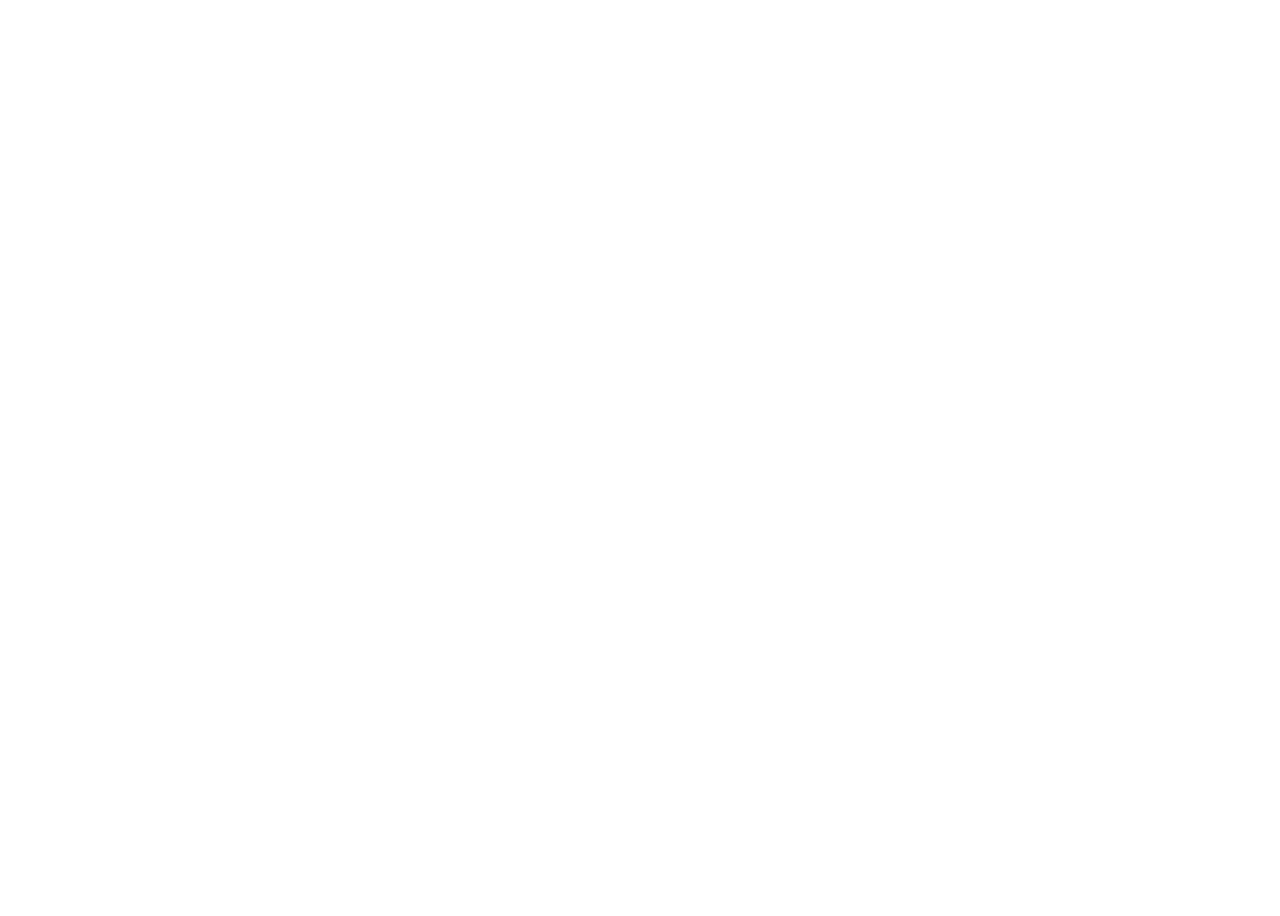
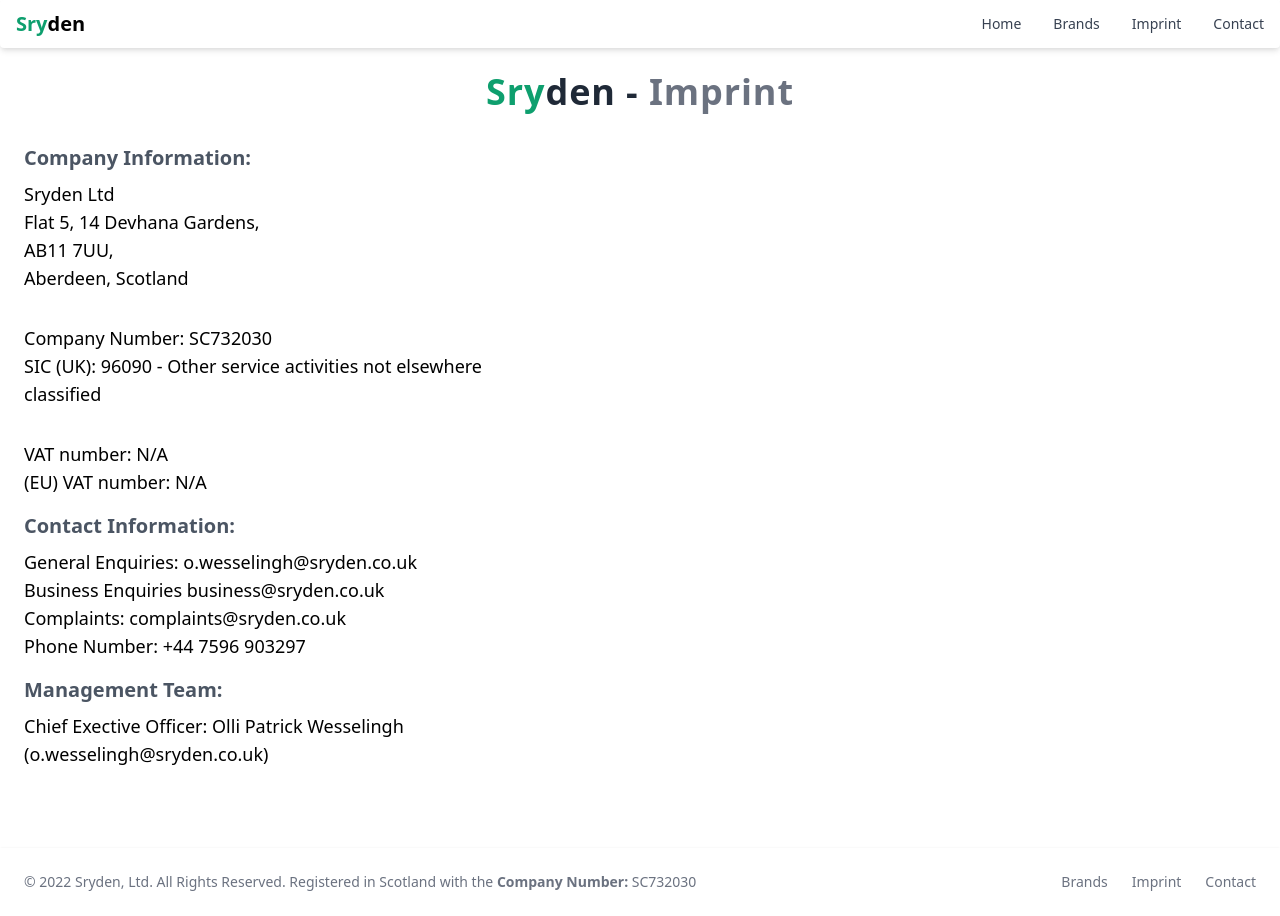
Before and after one commit to Sryden-Ltd/Sryden, a Nuxt app: page /imprint in a window 1280 px wide. Before the commit this address had no page. Before the commit the page ends 800 px from the top, so only its background shows below. Built offline with nearby package versions, Linux system fonts and the light colour scheme.

Commit message:
Feat: Added Imprints Page

```diff
--- a/components/Footer.vue
+++ b/components/Footer.vue
@@ -1,11 +1,14 @@
 <template>
     <footer class="p-4 bg-white shadow md:flex md:items-center md:justify-between md:p-6 dark:bg-gray-800">
     <span class="text-sm text-gray-500 sm:text-center dark:text-gray-400">© 2022 <a href="/#" class="hover:underline">Sryden, Ltd</a>. All Rights Reserved.
-    <span class="mr-4 md:mr-6"><span class="font-bold">Company Number: </span>SC732030</span>
+    <span class="mr-4 md:mr-6">Registered in Scotland with the <span class="font-bold">Company Number: </span>SC732030</span>
     </span>
     <ul class="flex flex-wrap items-center mt-3 text-sm text-gray-500 dark:text-gray-400 sm:mt-0">
         <li>
             <a href="/#services" class="mr-4 hover:underline md:mr-6 ">Brands</a>
+        </li>
+        <li>
+            <a href="/#services" class="mr-4 hover:underline md:mr-6 ">Imprint</a>
         </li>
         <li>
             <a href="mailto:hello@olliwes.me" class="hover:underline">Contact</a>
--- /dev/null
+++ b/components/ImprintHero.vue
@@ -0,0 +1,62 @@
+<template>
+<div>
+    <div class="flex flex-col min-h-screen">
+        <div class="pt-6">
+            <div class="text-center">
+                <h1 class="text-4xl tracking-wide text-white text-gray-800 font-bold"><span class="text-green-500">Sry</span>den - <span class="text-gray-500">Imprint</span></h1>
+            </div>
+            <div class="container px-6 py-4 mx-auto">
+        <div class="flex flex-col w-full">
+            <div class="max-w-lg">
+                <p class="text-xl pb-2 font-bold mt-4 text-gray-300 text-gray-600">Company Information:</p>
+                <p class="text-lg">
+                    Sryden Ltd
+                    <br>
+                    Flat 5, 14 Devhana Gardens,
+                    <br>
+                    AB11 7UU,
+                    <br>
+                    Aberdeen, Scotland
+                </p>
+                <p class="text-lg mt-8">
+                    Company Number: SC732030
+                    <br>
+                    SIC (UK): 96090 - Other service activities not elsewhere classified
+                </p>
+                <p class="text-lg mt-8">
+                    VAT number: N/A
+                    <br>
+                    (EU) VAT number: N/A
+                </p>
+
+            <p class="text-xl pb-2 font-bold mt-4 text-gray-300 text-gray-600">Contact Information:</p>
+                <p class="text-lg">
+                    General Enquiries: <a class="hover:underline" href="mailto:o.wesselingh@sryden.co.uk">o.wesselingh@sryden.co.uk</a>
+                    <br>
+                    Business Enquiries <a class="hover:underline" href="mailto:business@sryden.co.uk">business@sryden.co.uk</a>
+                    <br>
+                    Complaints: <a class="hover:underline" href="mailto:complaints@sryden.co.uk">complaints@sryden.co.uk</a>
+                    <br>
+                    Phone Number: <a class="hover:underline" href="tel:+44-7596-903297">+44 7596 903297</a>
+                </p>
+
+            <p class="text-xl pb-2 font-bold mt-4 text-gray-300 text-gray-600">Management Team:</p>
+            <p class="text-lg">
+                    Chief Exective Officer: Olli Patrick Wesselingh (<a class="hover:underline" href="mailto:o.wesselingh@sryden.co.uk">o.wesselingh@sryden.co.uk</a>)
+                </p>
+            </div>
+        </div>
+    </div>
+        </div>
+    </div>
+    <div>
+
+    </div>
+</div>
+</template>
+
+<script>
+export default {
+  name: 'ImprintHero'
+}
+</script>
--- a/components/Projects.vue
+++ /dev/null
@@ -1,71 +0,0 @@
-<template>
-    <section class="overflow-hidden text-gray-700 ">
-        <div class="mt-12 text-4xl font-bold text-center">
-            <h1>Some work we have done</h1>
-        </div>
-  <div class="container px-5 py-2 mx-auto lg:pt-12 lg:px-32">
-    <div class="flex flex-wrap -m-1 md:-m-2">
-      <div class="flex flex-wrap w-1/3">
-        <div class="w-full p-1 md:p-2">
-          <img alt="gallery" class="block object-cover object-center w-full h-full rounded-lg"
-            src="https://usercontent.catto.pictures/toki0179/72c3247a-2c51-4806-b75d-71866884b709.png">
-        </div>
-      </div>
-      <div class="flex flex-wrap w-1/3">
-        <div class="w-full p-1 md:p-2">
-          <img alt="gallery" class="block object-cover object-center w-full h-full rounded-lg"
-            src="https://shahpourpouyan.com/wp-content/uploads/2018/10/orionthemes-placeholder-image-1.png">
-        </div>
-      </div>
-      <div class="flex flex-wrap w-1/3">
-        <div class="w-full p-1 md:p-2">
-          <img alt="gallery" class="block object-cover object-center w-full h-full rounded-lg"
-            src="https://shahpourpouyan.com/wp-content/uploads/2018/10/orionthemes-placeholder-image-1.png">
-        </div>
-      </div>
-      <div class="flex flex-wrap w-1/3">
-        <div class="w-full p-1 md:p-2">
-          <img alt="gallery" class="block object-cover object-center w-full h-full rounded-lg"
-            src="https://shahpourpouyan.com/wp-content/uploads/2018/10/orionthemes-placeholder-image-1.png">
-        </div>
-      </div>
-      <div class="flex flex-wrap w-1/3">
-        <div class="w-full p-1 md:p-2">
-          <img alt="gallery" class="block object-cover object-center w-full h-full rounded-lg"
-            src="https://shahpourpouyan.com/wp-content/uploads/2018/10/orionthemes-placeholder-image-1.png">
-        </div>
-      </div>
-      <div class="flex flex-wrap w-1/3">
-        <div class="w-full p-1 md:p-2">
-          <img alt="gallery" class="block object-cover object-center w-full h-full rounded-lg"
-            src="https://shahpourpouyan.com/wp-content/uploads/2018/10/orionthemes-placeholder-image-1.png">
-        </div>
-      </div>
-      <div class="flex flex-wrap w-1/3">
-        <div class="w-full p-1 md:p-2">
-          <img alt="gallery" class="block object-cover object-center w-full h-full rounded-lg"
-            src="https://shahpourpouyan.com/wp-content/uploads/2018/10/orionthemes-placeholder-image-1.png">
-        </div>
-      </div>
-      <div class="flex flex-wrap w-1/3">
-        <div class="w-full p-1 md:p-2">
-          <img alt="gallery" class="block object-cover object-center w-full h-full rounded-lg"
-            src="https://shahpourpouyan.com/wp-content/uploads/2018/10/orionthemes-placeholder-image-1.png">
-        </div>
-      </div>
-      <div class="flex flex-wrap w-1/3">
-        <div class="w-full p-1 md:p-2">
-          <img alt="gallery" class="block object-cover object-center w-full h-full rounded-lg"
-            src="https://shahpourpouyan.com/wp-content/uploads/2018/10/orionthemes-placeholder-image-1.png">
-        </div>
-      </div>
-    </div>
-  </div>
-</section>
-</template>
-
-<script>
-export default {
-  name: 'Projects'
-}
-</script>
--- a/components/TitleHero.vue
+++ b/components/TitleHero.vue
@@ -4,8 +4,7 @@
         <div class="flex flex-col items-center w-full lg:flex-row lg:w-1/2">
             <div class="max-w-lg">
                 <h1 class="text-xl tracking-wide text-white text-gray-800 lg:text-3xl lg:text-4xl font-bold"><span class="text-green-500">Sry</span>den</h1>
-                <p class="mt-4 text-gray-300 text-gray-600">Over some time we began to notice the fact that there is a lack of up-to-date software for companies.
-                    To help combat this problem we decided to create software for companies all over the world.
+                <p class="mt-4 text-gray-300 text-gray-600">Sryden is an independent development studio based out of Scotland, creating software solutions for one of the UK's largest industrial sectors: Web hosting companies.
                 </p>
                 <div class="mt-6">
                     <a href="#"
--- a/components/navbar.vue
+++ b/components/navbar.vue
@@ -17,8 +17,8 @@
           <li>
             <a href="/#services" class="block py-2 pr-4 pl-3 text-gray-700 border-b border-gray-100 hover:bg-gray-50 md:hover:bg-transparent md:border-0 md:hover:text-blue-700 md:p-0 dark:text-gray-400 md:dark:hover:text-white dark:hover:bg-gray-700 dark:hover:text-white md:dark:hover:bg-transparent dark:border-gray-700">Brands</a>
           </li>
-          <li>
-            <a href="/projects" class="block py-2 pr-4 pl-3 text-gray-700 border-b border-gray-100 hover:bg-gray-50 md:hover:bg-transparent md:border-0 md:hover:text-blue-700 md:p-0 dark:text-gray-400 md:dark:hover:text-white dark:hover:bg-gray-700 dark:hover:text-white md:dark:hover:bg-transparent dark:border-gray-700">Projects</a>
+           <li>
+            <a href="/imprint" class="block py-2 pr-4 pl-3 text-gray-700 border-b border-gray-100 hover:bg-gray-50 md:hover:bg-transparent md:border-0 md:hover:text-blue-700 md:p-0 dark:text-gray-400 md:dark:hover:text-white dark:hover:bg-gray-700 dark:hover:text-white md:dark:hover:bg-transparent dark:border-gray-700">Imprint</a>
           </li>
           <li>
             <a href="mailto:hello@olliwes.me" class="block py-2 pr-4 pl-3 text-gray-700 hover:bg-gray-50 md:hover:bg-transparent md:border-0 md:hover:text-blue-700 md:p-0 dark:text-gray-400 md:dark:hover:text-white dark:hover:bg-gray-700 dark:hover:text-white md:dark:hover:bg-transparent">Contact</a>
--- a/pages/projects.vue
+++ b/pages/imprint.vue
@@ -1,7 +1,7 @@
 <template>
   <body>
       <navbar />
-      <Projects />
+        <ImprintHero />
       <Footer />
   </body>
 </template>
@@ -9,7 +9,7 @@
 <script>
 
 export default {
-    name: "ProjectsPage",
+    name: "ImprintPage",
 }
 </script>
 
```
